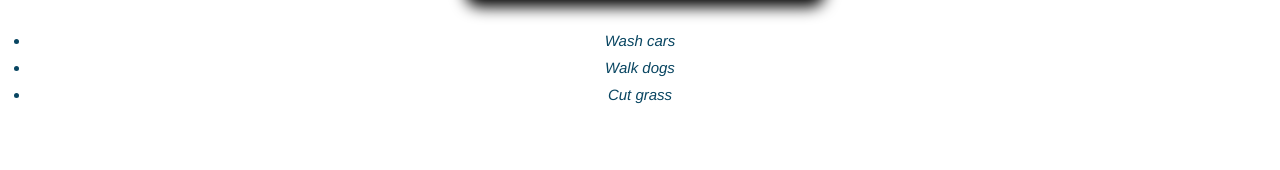
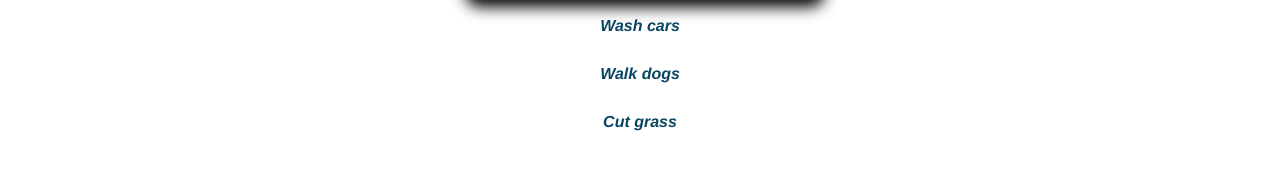
Before and after one commit to AdrianRotila/html-css-recap, a plain HTML site: page index.html in a window 1280 px wide. Shown: the part 234-404 px from the top of the page. Drawn offline with Linux system fonts and the light colour scheme.

Commit message:
list items styled

```diff
--- a/index.html
+++ b/index.html
@@ -23,10 +23,10 @@
         <h1>Things that Sam has todo.</h1>
         <section>
             <input type="text">
-            <ul class="list-items">
-                <li>Wash cars</li>
-                <li>Walk dogs</li>
-                <li>Cut grass</li>
+            <ul>
+                <li class="todo-items">Wash cars</li>
+                <li class="todo-items">Walk dogs</li>
+                <li class="todo-items">Cut grass</li>
             </ul>
         </section>
 
--- a/styles.css
+++ b/styles.css
@@ -38,8 +38,12 @@ input {
     font-size: 15px;
 }
 
-.list-items li {
-    padding: 5px;
+
+.todo-items {
+    font-weight: bold;
+    list-style: none;
+    margin: 10px 0;
+    padding: 10px;
     color: #084561;
     font-style: italic;
 }
```
